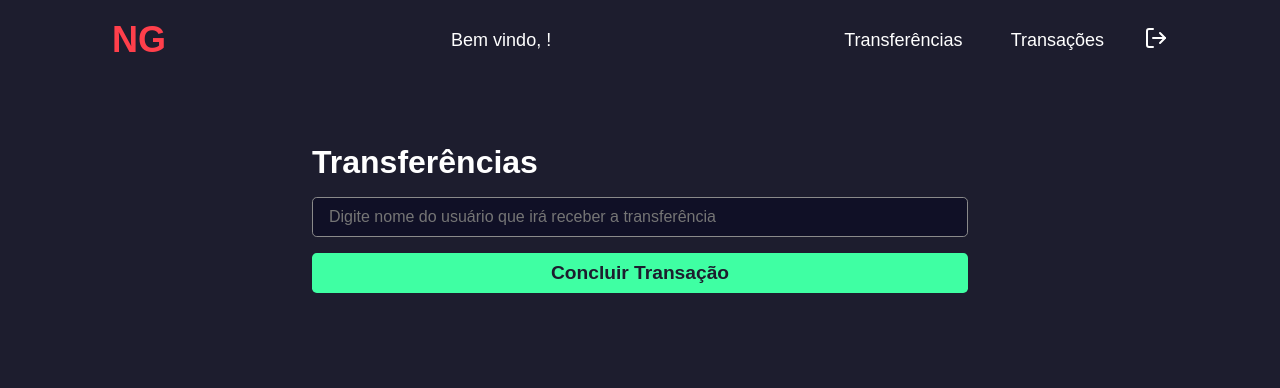
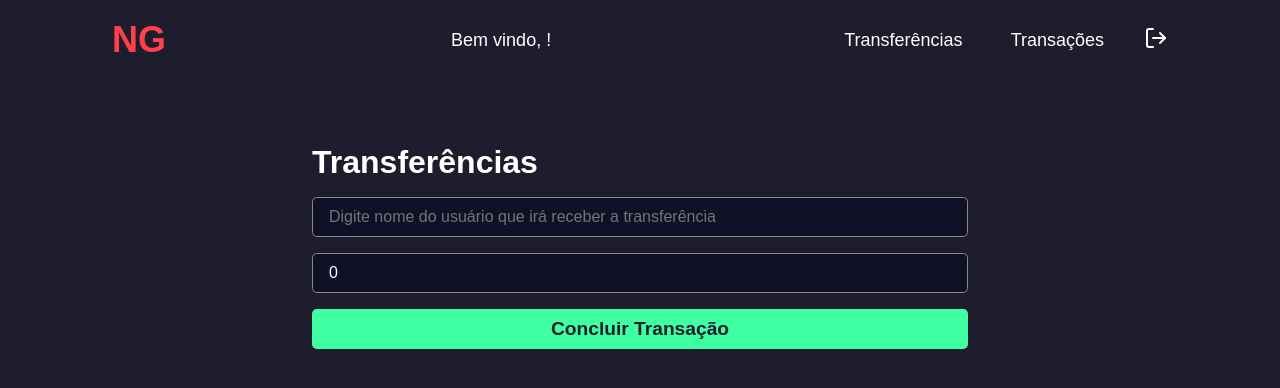
Before and after one commit to Grazziano/Processo-Seletivo-NG.CASH, a Next.js app in the folder web/: page /transfers in a window 1280 px wide. Shown: the top 388 px of the page. Built offline with nearby package versions, Linux system fonts and the light colour scheme.

Commit message:
Transferring between users

```diff
--- a/web/src/pages/transfers/index.tsx
+++ b/web/src/pages/transfers/index.tsx
@@ -1,15 +1,37 @@
 import Head from 'next/head';
 import { FormEvent, useState } from 'react';
+import { toast } from 'react-toastify';
 import Header from '../../components/Header';
+import { setupApiClient } from '../../services/api';
 import styles from './styles.module.scss';
 
 export default function Transaction() {
   const [name, setName] = useState('');
+  const [value, setValue] = useState<number>(0);
 
   async function handleTransfer(event: FormEvent) {
     event.preventDefault();
 
-    alert('TESTE ' + name);
+    if (!name || value <= 0) {
+      toast.warning('É obrigatório informar usuário e valor', {
+        theme: 'colored',
+      });
+      return;
+    }
+
+    const apiClient = setupApiClient();
+
+    await apiClient.post('/cash-out', {
+      username: name,
+      value,
+    });
+
+    toast.success('Tranferência concluída com sucesso!', {
+      theme: 'colored',
+    });
+
+    setName('');
+    setValue(0);
   }
 
   return (
@@ -33,6 +55,14 @@ export default function Transaction() {
               onChange={({ target }) => setName(target.value)}
             />
 
+            <input
+              type="number"
+              placeholder="Digite o valor a ser transferido"
+              className={styles.input}
+              value={value}
+              onChange={({ target }) => setValue(Number(target.value))}
+            />
+
             <button type="submit" className={styles.button}>
               Concluir Transação
             </button>
```
